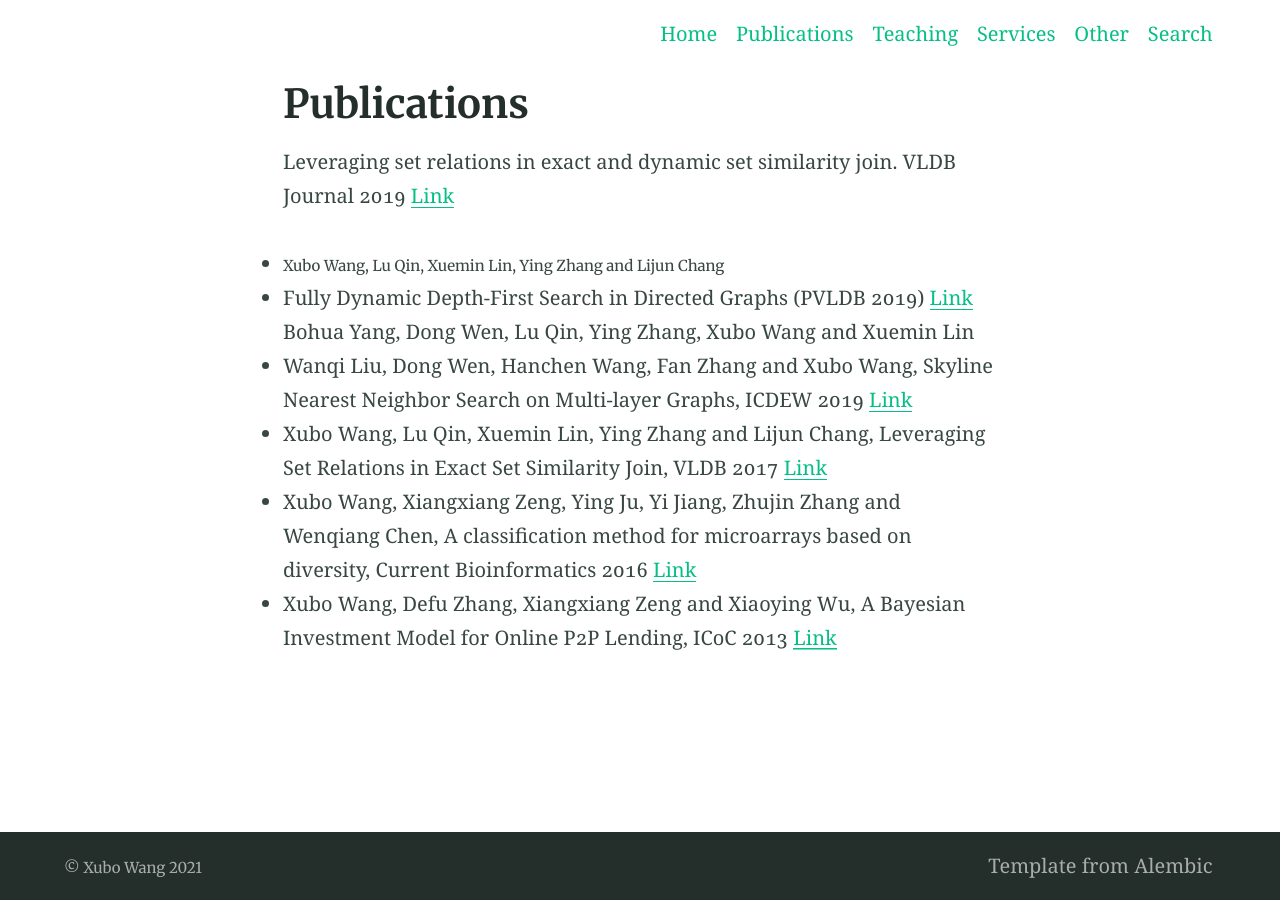
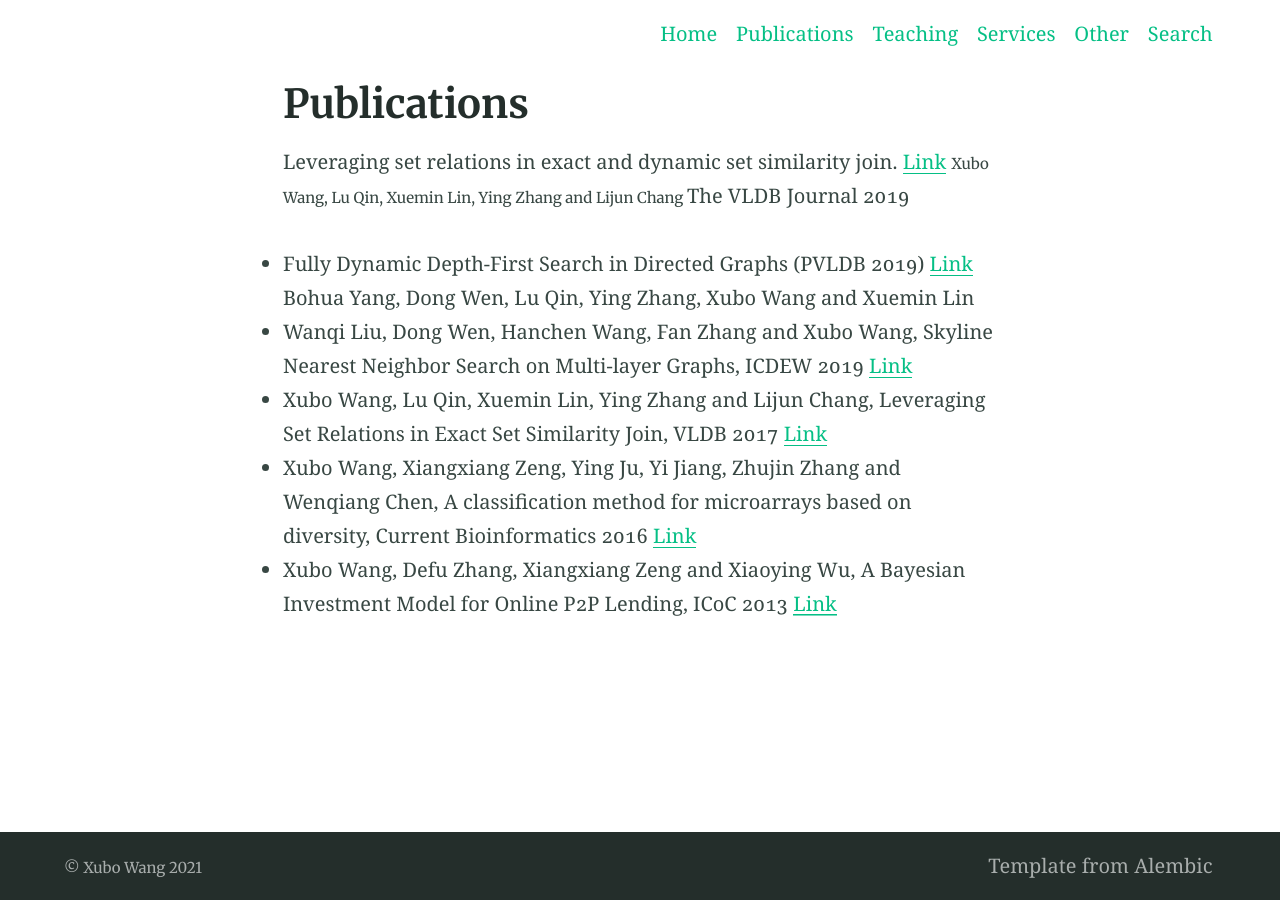
Before and after one commit to xbwanglab/xwang, a Jekyll site: the page built from publications.md, in a window 1280 px wide. Built offline with Jekyll 4.4.1, drawn with Linux system fonts in a browser that asks for light colours.

Commit message:
Update publications.md

```diff
--- a/publications.md
+++ b/publications.md
@@ -4,8 +4,9 @@ title: Publications
 ---
 
 
- Leveraging set relations in exact and dynamic set similarity join. VLDB Journal 2019 [Link](https://link.springer.com/article/10.1007/s00778-018-0529-2)
-* <small> Xubo Wang, Lu Qin, Xuemin Lin, Ying Zhang and Lijun Chang </small>
+ Leveraging set relations in exact and dynamic set similarity join.  [Link](https://link.springer.com/article/10.1007/s00778-018-0529-2)
+<small> Xubo Wang, Lu Qin, Xuemin Lin, Ying Zhang and Lijun Chang </small>
+The VLDB Journal 2019
 
 * Fully Dynamic Depth-First Search in Directed Graphs (PVLDB 2019) [Link](http://www.vldb.org/pvldb/vol13/p142-yang.pdf)
     Bohua Yang, Dong Wen, Lu Qin, Ying Zhang, Xubo Wang and Xuemin Lin
```
